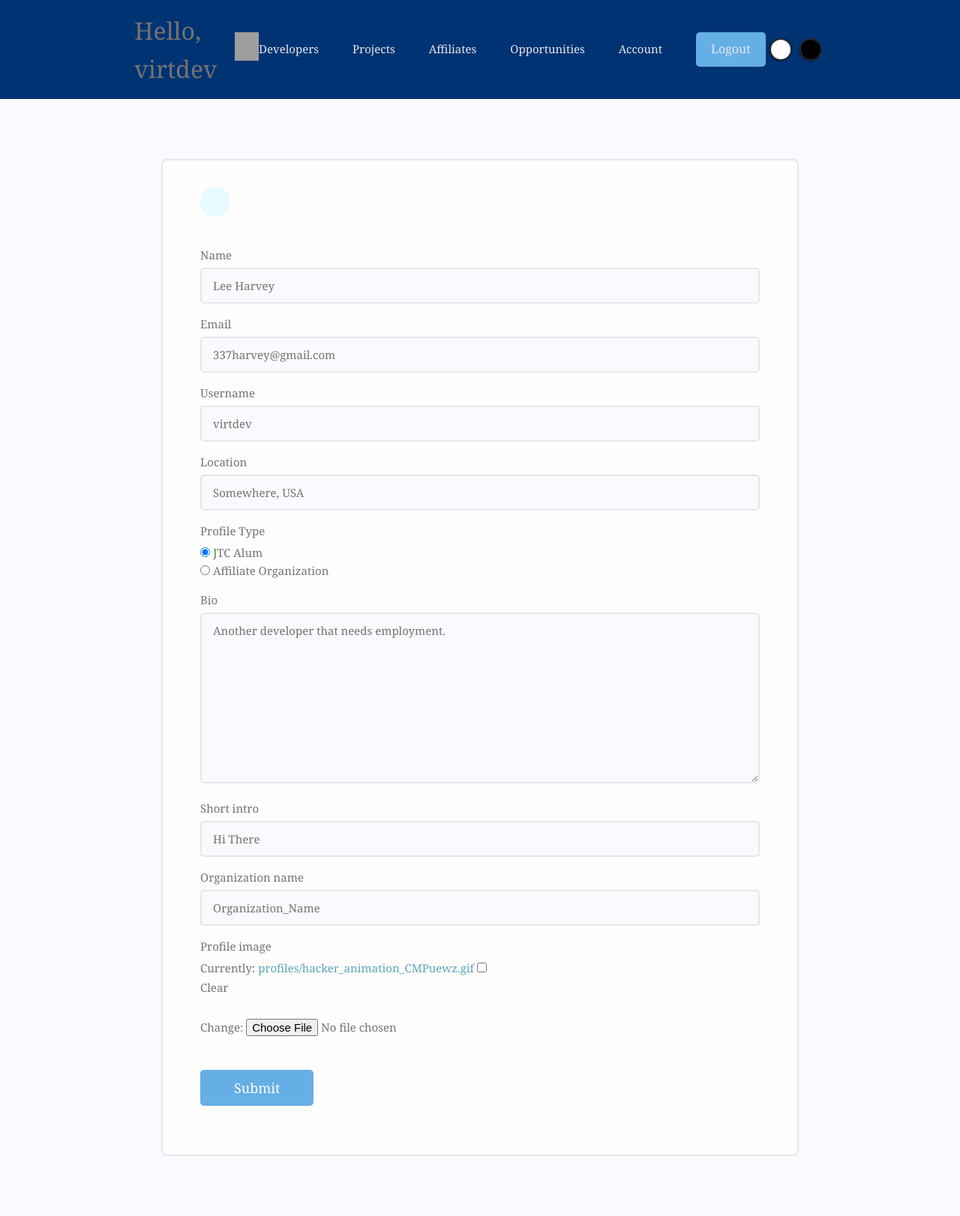
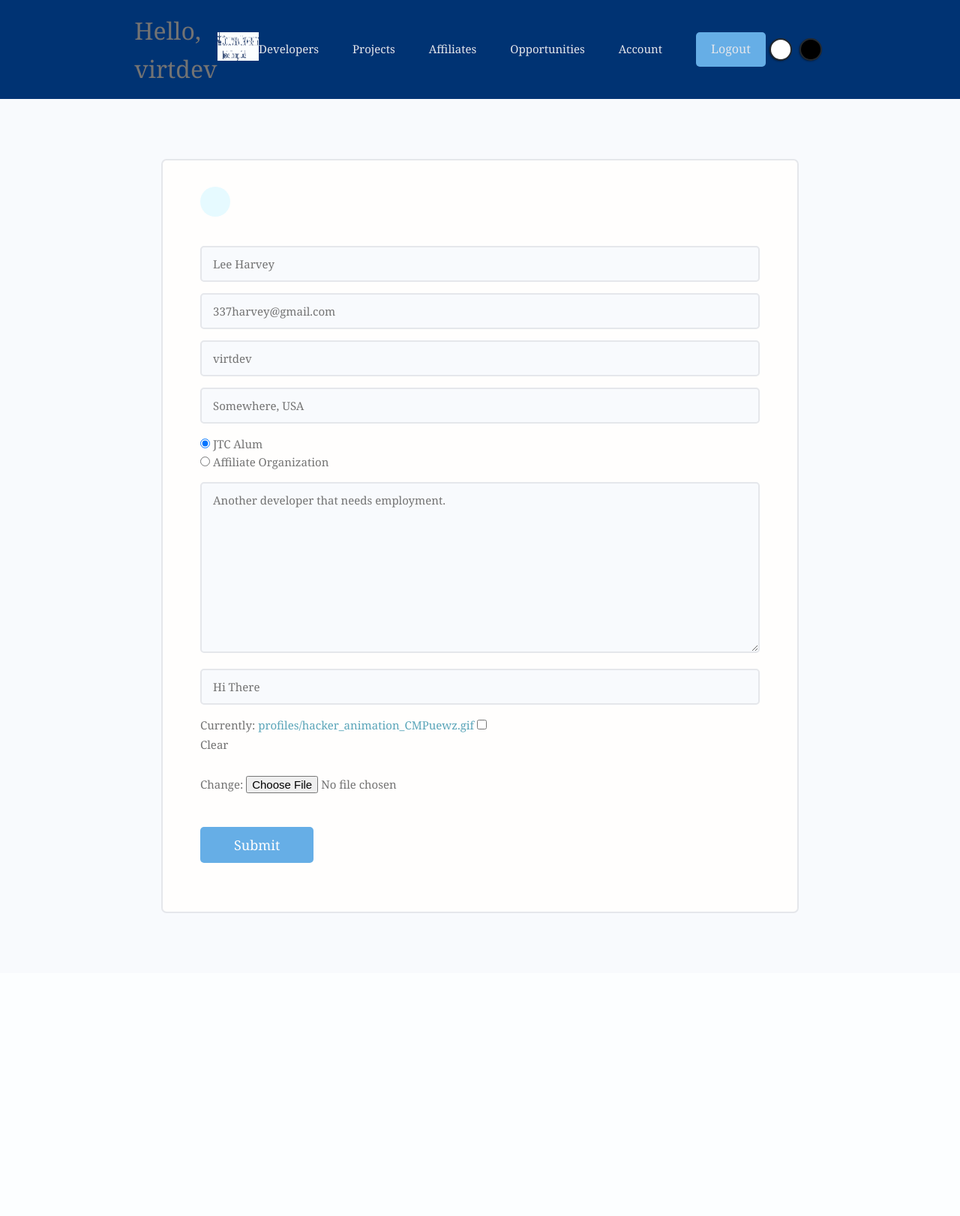
Before and after one commit to VirtDev337/JTCAlum, a Django app: page /account/update in a window 1280 px wide. Shown: the whole page at 75% size. After the commit the page ends 1218 px from the top, so only its background shows below. Run offline with Django 4.2, Linux system fonts and the light colour scheme; a user stored in the database is signed in; data comes from the database, SQL or seed files in the repository; both versions use the stored data as it was after the commit; parts of the project's set-up code (start-up, migrations or seed data) failed here and were passed over; some libraries are stand-ins or nearby versions; grey boxes are pictures that could not be loaded.

Commit message:
removes profile form based on profile type, passive...needs a js script to make it update the page

```diff
--- a/templates/main.html
+++ b/templates/main.html
@@ -21,7 +21,7 @@
 
     </head>
 
-    <body theme-style="light">
+    <body color-theme="light">
         {% include 'navbar.html' %}
 
         {% if messages %}
--- a/users/forms.py
+++ b/users/forms.py
@@ -21,22 +21,13 @@ class CustomUserCreationForm(UserCreationForm):
             'first_name': 'Name',
         }
 
-        widgets = {
-            'first_name': forms.TextInput(attrs={
-                'placeholder': 'Name',}),
-            'email': forms.EmailInput(attrs={
-                'placeholder': 'Email',}),
-            'username': forms.TextInput(attrs={
-                'placeholder': 'Username',}),
-        }
-
     def __init__(self, *args, **kwargs):
         super(CustomUserCreationForm, self).__init__(*args, **kwargs)
         self.fields['password1'].widget = forms.PasswordInput(attrs={'placeholder': 'Password'})
         self.fields['password2'].widget = forms.PasswordInput(attrs={'placeholder': 'Confirm Password'})
 
         for name, field in self.fields.items():
-            field.widget.attrs.update({'class': 'input'})
+            field.widget.attrs.update({'placeholder': field.label, 'class': 'input'})
 
 
 class ProfileForm(ModelForm):
@@ -48,33 +39,12 @@ class ProfileForm(ModelForm):
         model = Profile
 
         fields = ['name', 'email', 'username', 'location', 'profile_type', 'bio', 'short_intro', 'organization_name', 'profile_image']
-        widgets = {}
-
-        for field in fields:
-            if field not in ['email', 'profile_type', 'bio', 'profile_image']:
-                widgets[field] = forms.TextInput(attrs = {'placeholder': field.title})
-            elif field == 'bio':
-                widgets[field] = forms.Textarea(attrs = {'placeholder': 'Biography'})
-            elif field == 'email':
-                widgets[field] = forms.EmailInput(attrs = {'placeholder': field.title})
-        # widgets = {
-        #     'name': forms.TextInput(attrs = {
-        #         'placeholder': 'Name'}),
-        #     'email': forms.EmailInput(attrs = {
-        #         'placeholder': 'Email'}),
-        #     'username': forms.TextInput(attrs = {
-        #         'placeholder': 'Username'}),
-        #     'location': forms.TextInput(attrs = {
-        #         'placeholder': 'Location'}),
-        #     'bio': forms.Textarea(attrs = {
-        #         'placeholder': 'Biography'}),
-        # }
 
     def __init__(self, *args, **kwargs):
         super(ProfileForm, self).__init__(*args, **kwargs)
 
         for name, field in self.fields.items():
-            field.widget.attrs.update({'class': 'input'})
+            field.widget.attrs.update({'placeholder': field.label, 'class': 'input'})
 
 
 class SkillForm(ModelForm):
@@ -87,7 +57,7 @@ class SkillForm(ModelForm):
         super(SkillForm, self).__init__(*args, **kwargs)
 
         for name, field in self.fields.items():
-            field.widget.attrs.update({'class': 'input'})
+            field.widget.attrs.update({'placeholder': field.label, 'class': 'input'})
 
 
 class MessageForm(ModelForm):
@@ -99,7 +69,7 @@ class MessageForm(ModelForm):
         super(MessageForm, self).__init__(*args, **kwargs)
 
         for name, field in self.fields.items():
-            field.widget.attrs.update({'class': 'input'})
+            field.widget.attrs.update({'placeholder': field.label, 'class': 'input'})
 
 
 class SocialForm(ModelForm):
@@ -112,7 +82,7 @@ class SocialForm(ModelForm):
         super(SocialForm, self).__init__(*args, **kwargs)
 
         for name, field in self.fields.items():
-            field.widget.attrs.update({'class': 'input'})
+            field.widget.attrs.update({'placeholder': field.label, 'class': 'input'})
 
 class OpportunityForm(ModelForm):
     class Meta:
@@ -123,4 +93,4 @@ class OpportunityForm(ModelForm):
         super(OpportunityForm, self).__init__(*args, **kwargs)
 
         for name, field in self.fields.items():
-            field.widget.attrs.update({'class': 'input'})
+            field.widget.attrs.update({'placeholder': field.label, 'class': 'input'})
--- a/users/templates/users/message_form.html
+++ b/users/templates/users/message_form.html
@@ -14,23 +14,19 @@
 
                 {% if request.user.is_authenticated == False %}
                     <div class="form__field">
-                        <label for="formInput#text">{{form.name.label}}</label>
                         {{form.name}}
                     </div>
 
                     <div class="form__field">
-                        <label for="formInput#text">{{form.email.label}}</label>
                         {{form.email}}
                     </div>
                 {% endif %}
 
                 <div class="form__field">
-                    <label for="formInput#text">{{form.subject.label}}</label>
                     {{form.subject}}
                 </div>
 
                 <div class="form__field">
-                    <label for="formInput#text">{{form.body.label}}</label>
                     {{form.body}}
                 </div>
 
--- a/users/templates/users/opportunity_form.html
+++ b/users/templates/users/opportunity_form.html
@@ -14,28 +14,23 @@
 
                 {% if request.user.is_authenticated == False %}
                     <div class="form__field">
-                        <label for="formInput#text">{{form.poster.label}}</label>
                         {{form.poster}}
                     </div>
                 {% endif %}
 
                 <div class="form__field">
-                    <label for="formInput#text">{{form.title.label}}</label>
                     {{form.title}}
                 </div>
 
                 <div class="form__field">
-                    <label for="formInput#text">{{form.company.label}}</label>
                     {{form.company}}
                 </div>
 
                 <div class="form__field">
-                    <label for="formInput#text">{{form.weblink.label}}</label>
                     {{form.weblink}}
                 </div>
 
                 <div class="form__field">
-                    <label for="formInput#text">{{form.body.label}}</label>
                     {{form.body}}
                 </div>
 
--- a/users/templates/users/profile_form.html
+++ b/users/templates/users/profile_form.html
@@ -14,21 +14,16 @@
                 {% csrf_token %}
 
                 {% for field in form %}
-                    {% if form.profile_type == "alum" %}
-                        {% if field != "organization_name" %}
-                            <div class="form__field">
-                                <label for="formInput#text">{{field.label}}</label>
-                                {{field}}
-                            </div>
-                        {% endif %}
+
+                    {% if field.label == "Profile_Image" or field.label == "Profile_Type" %}
+                        <label for="formInput#text">{{field.label}}</label>
+                        {{field}}
                     {% else %}
-                        {% if field != "short_intro" %}
-                            <div class="form__field">
-                                <label for="formInput#text">{{field.label}}</label>
-                                {{field}}
-                            </div>
-                        {% endif %}
+                        <div class="form__field">
+                            {{field}}
+                        </div>
                     {% endif %}
+
                 {% endfor %}
 
                 <input class="btn btn--sub btn--lg  my-md" type="submit" value="Submit" />
--- a/users/templates/users/social_form.html
+++ b/users/templates/users/social_form.html
@@ -15,7 +15,6 @@
 
                 {% for field in form %}
                     <div class="form__field">
-                        <label for="formInput#text"> {{field.label}}</label>
                         {{field}}
                     </div>
                 {% endfor %}
--- a/users/views.py
+++ b/users/views.py
@@ -126,8 +126,13 @@ def editAccount(request):
     profile = request.user.profile
     form = ProfileForm(instance = profile)
 
+    if profile.profile_type == 'alum':
+        del form.fields['organization_name']
+    else:
+        del form.fields['short_intro']
+
     if request.method == 'POST':
-        form = ProfileForm(request.POST, request.FILES, instance = profile)
+        form = ProfileForm(request.POST, request.FILES, profile)
         if form.is_valid():
             form.save()
 
```
Also changed, not shown: users/templates/users/skill_form.html (+3 -4 lines), db.sqlite3, static/images/jtc-long-logo.jpeg (added).
